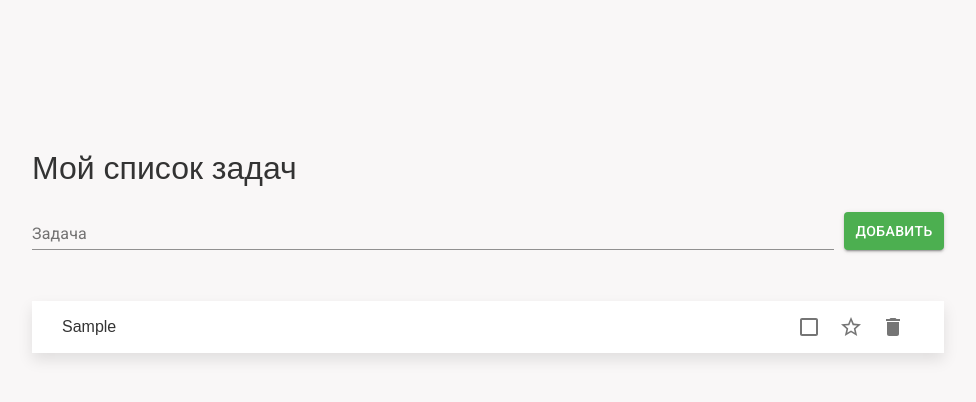
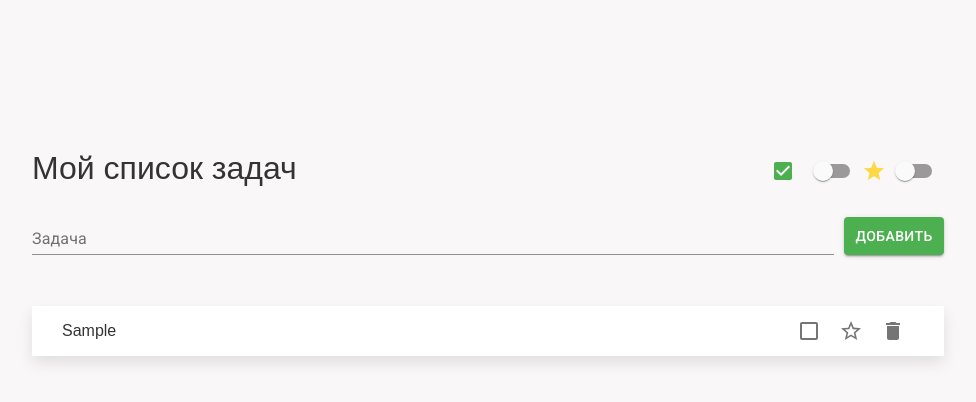
Before and after one commit to chunaixxx/react-todo-app, a React app: page / in a window 1280 px wide. Both pictures are taken after typing "Sample" into the empty fields and a click on the button "ДОБАВИТЬ". Shown: the top 402 px of the page, without its empty margins (152-1128 px from the left). Built offline with nearby package versions, Linux system fonts and the light colour scheme.

Commit message:
Добавление фильтров, рефакторинг

```diff
--- a/src/App.js
+++ b/src/App.js
@@ -1,6 +1,7 @@
 import React, { useState, useEffect } from "react";
 import './styles/App.css';
 
+import TodoSwitcher from './components/TodoSwitcher/TodoSwitcher';
 import TodoForm from './components/TodoForm/TodoForm';
 import TodoList from './components/TodoList/TodoList';
 import Container from '@material-ui/core/Container';
@@ -9,6 +10,21 @@ const App = () => {
 	const [todos, setTodos] = useState(JSON.parse(localStorage.getItem('todos')) || []);
 	const [todosCount, setTodosCount] = useState(JSON.parse(localStorage.getItem('todosCount')) || 0);
 	const [newTodo, setNewTodo] = useState({});
+
+	const [filterOptions, setFilterOptions] = useState({
+		done: false,
+		important: false
+	});
+
+	const toggleImportantSwitcher = () => setFilterOptions({
+		done: filterOptions.done,
+		important: !filterOptions.important
+	});
+
+	const toggleDoneSwitcher = () => setFilterOptions({
+		done: !filterOptions.done,
+		important: filterOptions.important
+	});
 
 	// Фиксировать новый TODO-список в кэше при каждом его обновлении
 	useEffect(() => {
@@ -51,16 +67,24 @@ const App = () => {
 	}
 
 	return (
-		<Container maxWidth="md">
-			<main className="main" >
-				<h1 className="main__title">Мой список задач</h1>
+		<Container maxWidth='md'>
+			<main className='main'>
+				<div className='main__inner'>
+					<h1 className='main__title'>Мой список задач</h1>
+					<TodoSwitcher
+						toggleImportantSwitcher={() => toggleImportantSwitcher()}
+						toggleDoneSwitcher={() => toggleDoneSwitcher()}
+						filterTodos={() => filterTodos()}
+					/>
+				</div>
 
 				<TodoForm addTodo={(textAreaValue) => addTodo(textAreaValue)}/>
 				<TodoList todos={ todos }
-						newTodo= { newTodo }
-						removeTodo={ id => removeTodo(id) }
-						toggleItemStar={ id => toggleItemStar(id) }
-						toggleItemDone={ id => toggleItemDone(id) }
+					newTodo= { newTodo }
+					removeTodo={ id => removeTodo(id) }
+					toggleItemStar={ id => toggleItemStar(id) }
+					toggleItemDone={ id => toggleItemDone(id) }
+					filterOptions={ filterOptions }
 				/>
 			</main>
 		</Container>
--- a/src/components/TodoList/TodoList.css
+++ b/src/components/TodoList/TodoList.css
@@ -5,18 +5,29 @@
 
 .list__item {
 	position: relative;
-
 	display: flex;
 	justify-content: space-between;
-
 	background-color: #fff;
 	box-shadow: 0 7px 14px rgba(0,0,0,0.1);
 
+	overflow: hidden;
+	min-height: 0px;
+	height: 0px;
+
+	margin-bottom: 0px;
+	padding: 0;
+
+	transition: .3s, opacity .1s;
+	transform: scale(0);
+}
+
+
+/* Новая задача */
+.list__item_added {
 	margin-bottom: 10px;
 	padding: 5px 30px;
 
 	transition: .3s;
-
 	min-height: 50px;
 	transform: scale(1);
 }
@@ -36,19 +47,6 @@
 	transition: .3s;
 }
 
-/* Новая задача */
-.list__item_add {
-	overflow: hidden;
-	min-height: 0px;
-	height: 0px;
-
-	margin-bottom: 0px;
-	padding: 0;
-
-	transition: .3s;
-	transform: scale(0);
-}
-
 /* Удаление задачи */
 .list__item_delete {
 	min-height: 0px;
@@ -57,6 +55,7 @@
 	padding: 0 30px;
 	margin-bottom: 0px;
 	transform: scale(0);
+	opacity: 0;
 }
 
 .list__item_delete:before {
--- a/src/components/TodoList/TodoList.js
+++ b/src/components/TodoList/TodoList.js
@@ -1,10 +1,31 @@
-import React, { useState } from "react";
+import React, { useState, useEffect } from "react";
 
 import TodoListItem from './TodoListItem/TodoListItem';
 import './TodoList.css';
 
 const TodoList = props => {
-	const [ isAnimated, setIsAnimated ]= useState(false);
+	const [ isAnimated, setIsAnimated ] = useState(false);
+	// filterOptions
+	const [ todosFiltered, setTodosFiltered ] = useState(props.todos);
+
+	useEffect(() => {
+		const {done, important } = props.filterOptions;
+		const todos = props.todos;
+
+		switch(true) {
+			case done && important:
+				setTodosFiltered(todos.filter(todo => !!todo.done && !!todo.important));
+				break;
+			case done:
+				setTodosFiltered(todos.filter(todo => !!todo.done));
+				break;
+			case important:
+				setTodosFiltered(todos.filter(todo => !!todo.important))
+				break;
+			default:
+				setTodosFiltered(todos);
+		}
+	}, [props.filterOptions, props.todos])
 
 	const todoDeleteAnimation = (el, id) => {
 		// Проверяем анимирован ли список
@@ -25,7 +46,7 @@ const TodoList = props => {
 	return (
 		<ul className={ 'list' }>
 			{
-				props.todos.map(todo =>
+				todosFiltered.map(todo =>
 					(
 						<TodoListItem
 							key={ todo.id }
--- a/src/components/TodoList/TodoListItem/TodoListItem.js
+++ b/src/components/TodoList/TodoListItem/TodoListItem.js
@@ -43,22 +43,14 @@ const TodoListItem = props => {
 		props.toggleItemDone(id);
 	}
 
-	// Является ли задча новой в списке? Если да, то добавляем класс с анимацией
-	useEffect(() => {
-		if (props.newTodo) {
-			setClassTodoItem('list__item list__item_add');
-
-			setTimeout(() => {
-				setClassTodoItem('list__item')
-			}, 300);
-		}
+	useEffect(() =>	{
+		setTimeout(() => setClassTodoItem('list__item list__item_added'), 300)
 	}, [])
 
-	let { id, text, done, important } = props.item;
 
+	const { id, text, done, important } = props.item;
 	return (
 		<li className={classTodoItem} ref={ todoRef } >
-			{/* Содержимое задачи */}
 			<div
 				className={ done ? 'list__text list__text_done' : 'list__text'}
 				ref={ todoTextRef }
@@ -67,7 +59,6 @@ const TodoListItem = props => {
 			</div>
 
 			<div className={ 'list__container' }>
-				{/* Выполнение задачи*/}
 				<Checkbox
 					className={ classes.list__done }
 					checked={done ? true : false}
@@ -75,7 +66,6 @@ const TodoListItem = props => {
 					color='default'
 				/>
 
-				{/* Важность задачи*/}
 				<Checkbox
 					className={ classes.list__importantCheckbox }
 					color='default'
@@ -85,7 +75,6 @@ const TodoListItem = props => {
 					checkedIcon={ <StarIcon className={ classes.list__importantIcon_checked } /> }
 				/>
 
-				{/* Удаление задачи*/}
 				<IconButton
 					className={ classes.list__delete }
 					onClick={ () => props.todoDeleteAnimation(todoRef.current, id) }
--- /dev/null
+++ b/src/components/TodoSwitcher/TodoSwitcher.css
@@ -0,0 +1,13 @@
+.switchers {
+	display: flex;
+}
+
+.switcher {
+	display: flex;
+	align-items: center;
+}
+
+.switcher__container {
+	display: flex;
+	align-items: center;
+}
--- /dev/null
+++ b/src/components/TodoSwitcher/TodoSwitcher.js
@@ -0,0 +1,54 @@
+import React, { useState, useRef, useEffect } from "react";
+import { makeStyles } from '@material-ui/core/styles';
+
+import Checkbox from '@material-ui/core/Checkbox';
+
+import Switch from '@material-ui/core/Switch';
+import StarIcon from '@material-ui/icons/Star';
+
+import './TodoSwitcher.css';
+
+// Material UI CSS
+const useStyles = makeStyles((theme) => ({
+	switcher__done: {
+		'&.Mui-checked': {
+			color: '#4caf50',
+		}
+	},
+	switcher__star: {
+		color: '#ffd847'
+	}
+}));
+
+let TodoSwitcher = props => {
+	const classes = useStyles();
+
+	return (
+		<div className={ 'switchers' }>
+			<div className={ 'switcher' }>
+				<div className={ 'switcher__container' }>
+					<Checkbox
+						className={ classes.switcher__done }
+						checked={ true }
+						color='default'
+					/>
+				</div>
+				<Switch
+					onClick={() => props.toggleDoneSwitcher()}
+					color='primary'
+				/>
+			</div>
+			<div className={ 'switcher' }>
+				<div className={ 'switcher__container' }>
+					<StarIcon className={ classes.switcher__star } />
+				</div>
+				<Switch
+					onClick={() => props.toggleImportantSwitcher()}
+					color='primary'
+				/>
+			</div>
+		</div>
+	)
+}
+
+export default TodoSwitcher;
--- a/src/styles/App.css
+++ b/src/styles/App.css
@@ -29,3 +29,8 @@ body {
 	font-weight: 100;
 	color: #333;
 }
+
+.main__inner {
+	display: flex;
+	justify-content: space-between;
+}
--- a/webpack.config.js
+++ b/webpack.config.js
@@ -25,8 +25,9 @@ module.exports = {
 	},
 	plugins: [
 		new HtmlWebpackPlugin({
-			template: './src/index.html'
-		}),
+			template: "./src/index.html",
+			cache: false,
+	  	}),
 		new CleanWebpackPlugin(),
 	]
 };
```
Also changed, not shown: 2 other files (tests, documents, lock files or other folders).
